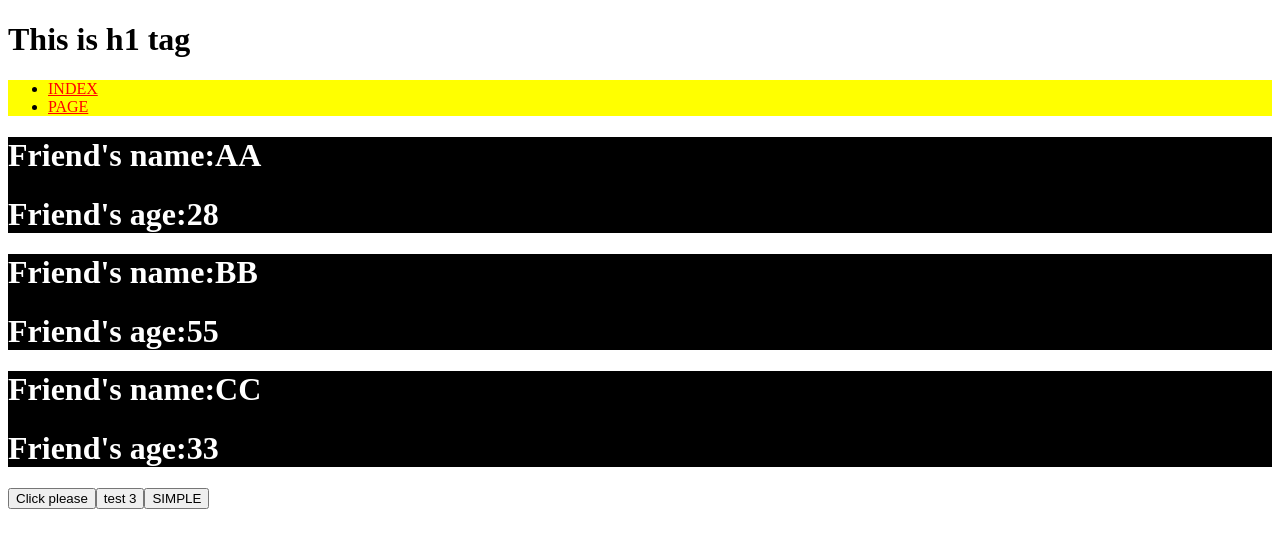
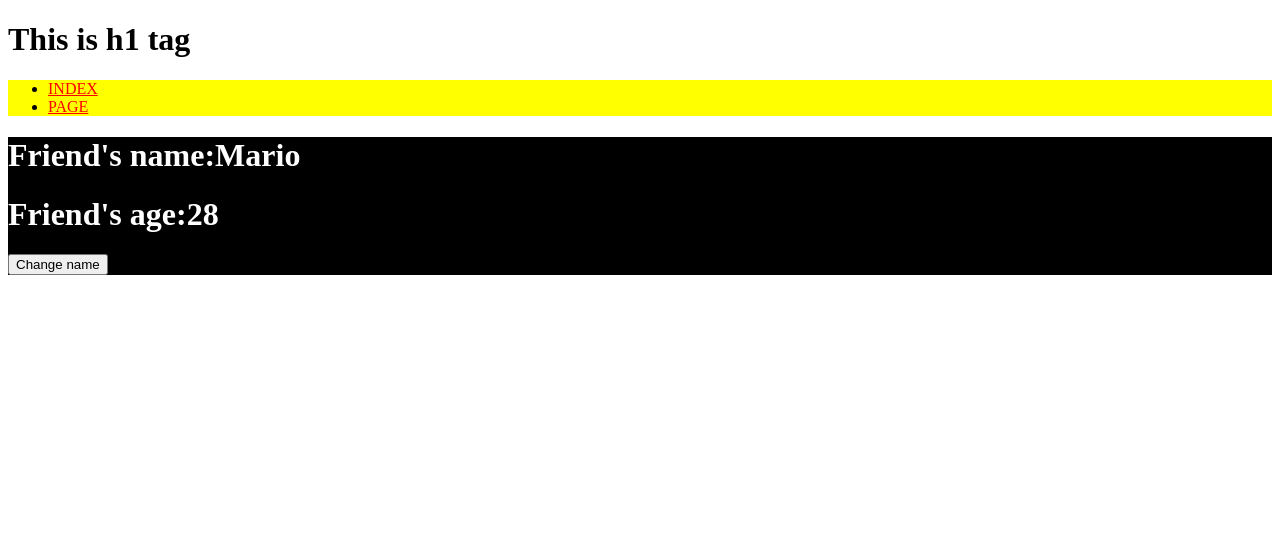
Before and after one commit to MarioooooLin/React-practice, a React (Create React App) app: page / in a window 1280 px wide. Shown: the top 548 px of the page. Built offline with nearby package versions, Linux system fonts and the light colour scheme.

Commit message:
State practice

```diff
--- a/src/App.js
+++ b/src/App.js
@@ -2,18 +2,18 @@ import Nav from "./Nav";
 import Info from "./Info";
 
 function App() {
-    let friends = ["A", "B", "C", "D"];
-    let test1 = [
-        { name: "AA", age: "28" },
-        { name: "BB", age: "55" },
-        { name: "CC", age: "33" },
-    ];
-    let myFriend = "E";
+    // let friends = ["A", "B", "C", "D"];
+    // let test1 = [
+    //     { name: "AA", age: "28" },
+    //     { name: "BB", age: "55" },
+    //     { name: "CC", age: "33" },
+    // ];
+    // let myFriend = "E";
 
-    const clickButton = (msg) => {
-        alert("You clicked the button...");
-        alert(msg);
-    };
+    // const clickButton = (msg) => {
+    //     alert("You clicked the button...");
+    //     alert(msg);
+    // };
     return (
         <div>
             <h1>This is h1 tag</h1>
@@ -23,7 +23,7 @@ function App() {
             <Info name={friends[1]} age={20} />
             <Info name={myFriend} />
             <Info name='D' /> */}
-            {test1.map((test2) => (
+            {/* {test1.map((test2) => (
                 <Info name={test2.name} age={test2.age} />
             ))}
             <button
@@ -40,7 +40,8 @@ function App() {
             >
                 test 3
             </button>
-            <button onClick={clickButton}>SIMPLE</button>
+            <button onClick={clickButton}>SIMPLE</button> */}
+            <Info />
         </div>
     );
 }
--- a/src/Info.js
+++ b/src/Info.js
@@ -1,19 +1,24 @@
-import React from "react";
+import React, { useState } from "react";
 import "./styles/style.css";
 
-const Info = ({ name, age }) => {
-    console.log(name, age);
-    let friends = ["Mario", "Maria", "Max"];
-    let test = [1, 2, 3, 4];
-    const aaa = () => {
-        console.log("Hello");
-        return 100000;
+const Info = () => {
+    // console.log(name, age);
+    // let friends = ["Mario", "Maria", "Max"];
+    // let test = [1, 2, 3, 4];
+    // const aaa = () => {
+    //     console.log("Hello");
+    //     return 100000;
+    // };
+    let [name, setName] = useState("Mario");
+    let age = 28;
+    const change = () => {
+        setName("Mr.Mario");
     };
     return (
         <div className='Info'>
             <h1>Friend's name:{name}</h1>
             <h1>Friend's age:{age}</h1>
-
+            <button onClick={change}>Change name</button>
             {/* <h1>This is Info component.</h1>
             <h1>{1234567890}</h1>
             <h2>{77 * 66}</h2>
```
